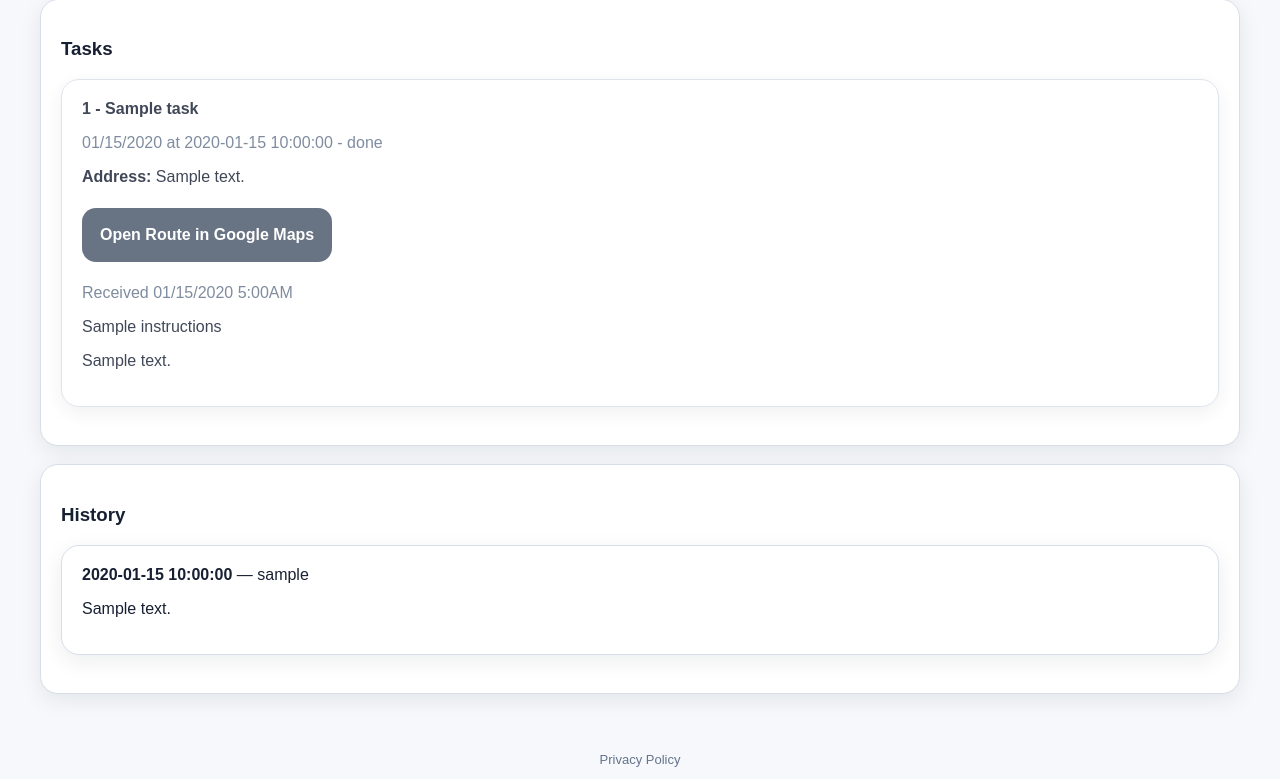
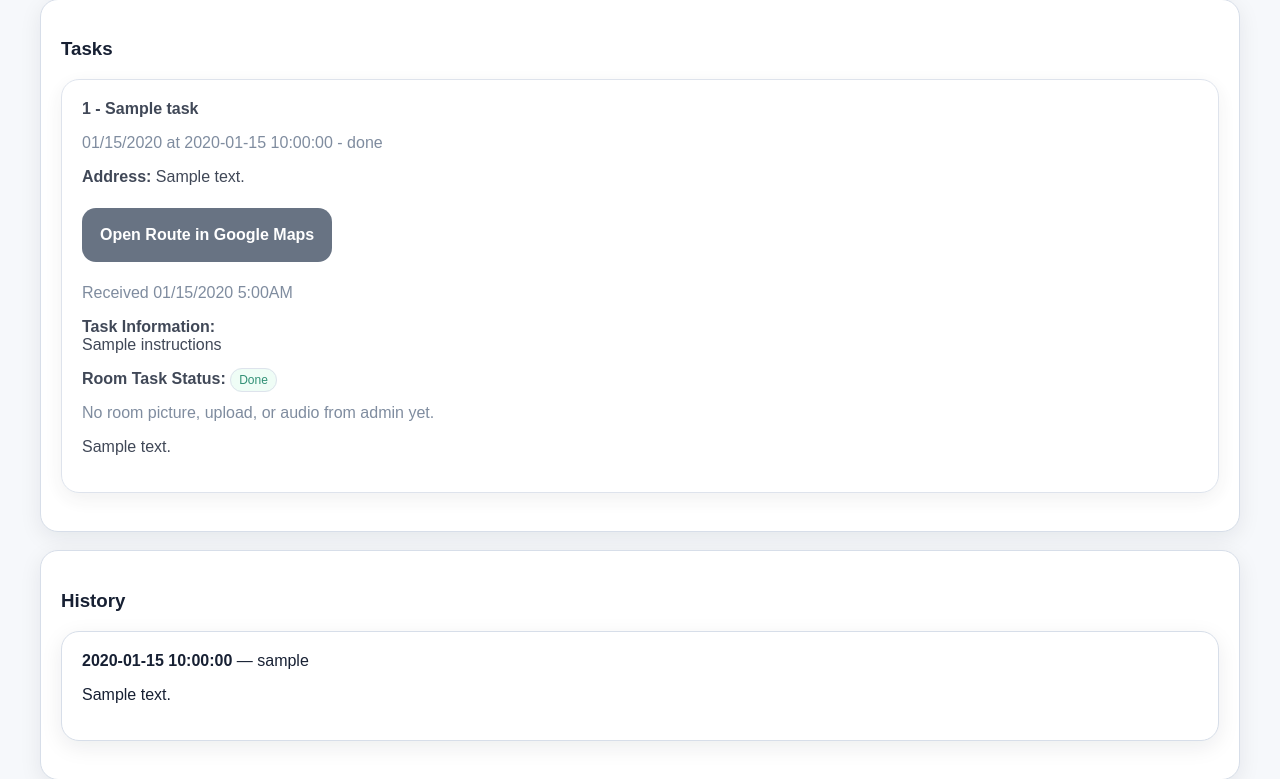
Before and after one commit to marcelode1/blueprint-room-log, a Flask app: template templates/mobile_room.html in a window 1280 px wide. Shown: the part 531-1310 px from the top of the page. Run offline with Flask 3, Linux system fonts and the light colour scheme; the template is opened without the code that fills it: most values are stand-ins (such as "Sample title", 1, 10 or a date in 2020); some libraries are stand-ins or nearby versions.

Commit message:
Add files via upload

```diff
--- a/templates/_task_media.html
+++ b/templates/_task_media.html
@@ -29,28 +29,8 @@
     {% endif %}
 {% endif %}
 
-{% set room_statuses = t.get('_room_statuses', []) %}
-{% if room_statuses and not suppress_task_room_checklist|default(false) %}
-    <div class="taskRoomChecklist">
-        <h4>Room Checklist</h4>
-        {% for status in room_statuses %}
-            <form method="post" action="{{ url_for('update_task_room_status', task_id=t.id, room_id=status.room_id) }}">
-                <input type="hidden" name="next" value="{{ request.full_path }}">
-                <span>{{ status.room_name }}</span>
-                <span class="taskRoomState {% if status.is_done %}done{% endif %}">{{ 'Done' if status.is_done else 'Open' }}</span>
-                <button type="submit" name="is_done" value="{{ '0' if status.is_done else '1' }}" class="btn-secondary">{{ 'Mark Open' if status.is_done else 'Mark Done' }}</button>
-            </form>
-        {% endfor %}
-    </div>
-{% endif %}
-
 <style>
 .taskMediaList{display:grid;gap:12px;margin:12px 0}
 .taskMediaItem{border:1px solid var(--border);border-radius:8px;padding:10px;background:rgba(255,255,255,.03)}
 .taskMediaComment{border:1px solid var(--border);border-radius:8px;padding:8px;margin-bottom:8px;background:rgba(14,165,233,.08)}
-.taskRoomChecklist{border-top:1px solid var(--border);margin-top:12px;padding-top:10px}
-.taskRoomChecklist form{display:grid;grid-template-columns:1fr auto auto;gap:8px;align-items:center;margin:8px 0}
-.taskRoomState{font-size:12px;border:1px solid var(--border);border-radius:999px;padding:4px 8px;color:#b45309;background:#fffbeb}
-.taskRoomState.done{color:#047857;background:#ecfdf5}
-@media(max-width:760px){.taskRoomChecklist form{grid-template-columns:1fr}.taskRoomChecklist button{width:100%}}
 </style>
--- a/templates/create_task.html
+++ b/templates/create_task.html
@@ -152,7 +152,8 @@
 .newSupplierModal.open{display:flex;align-items:flex-start;justify-content:center}
 .newSupplierDialog{background:var(--card);color:var(--text);border:1px solid var(--border);border-radius:12px;box-shadow:0 18px 60px rgba(0,0,0,.32);max-width:780px;width:100%;padding:18px}
 .modalActions{display:grid;grid-template-columns:1fr 1fr;gap:10px}
-@media(max-width:760px){.modalActions{grid-template-columns:1fr}.mainRoomField[data-supplier-mode="0"]{display:none}}
+.mainRoomField[data-supplier-mode="0"]{display:none}
+@media(max-width:760px){.modalActions{grid-template-columns:1fr}}
 </style>
 <script>
 (function(){
--- a/templates/mobile_room.html
+++ b/templates/mobile_room.html
@@ -27,12 +27,47 @@
             {% endif %}
             {% if t.accepted_at %}<p class="muted">Received {{ format_datetime(t.accepted_at) }}</p>{% endif %}
             {% set task_info = task_instruction_text(t) %}
-            {% if task_info %}<p>{{ task_info }}</p>{% endif %}
+            {% if task_info %}<p><strong>Task Information:</strong><br>{{ task_info }}</p>{% endif %}
             {% include "_supplier_task_info.html" %}
-            {% include "_task_media.html" %}
+            {% set room_state = namespace(done=false) %}
+            {% for status in t.get('_room_statuses', []) %}
+                {% if status.room_id == room.id and status.is_done %}
+                    {% set room_state.done = true %}
+                {% endif %}
+            {% endfor %}
+            <p><strong>Room Task Status:</strong> <span class="taskRoomState {% if room_state.done or t.status == 'done' %}done{% endif %}">{{ 'Done' if room_state.done or t.status == 'done' else 'Open' }}</span></p>
+            {% set room_media = task_room_attachments(t, room.id) %}
+            {% set media_state = namespace(has_photo=false) %}
+            {% if room_media %}
+                <div class="taskMediaList">
+                    {% for attachment in room_media %}
+                        <div class="taskMediaItem">
+                            {% if attachment.comment %}
+                                <div class="taskMediaComment"><strong>Comment:</strong> {{ attachment.comment }}</div>
+                            {% endif %}
+                            <p class="muted">
+                                {{ attachment.original_filename or 'Task file' }}
+                                {% if attachment.created_by_name %} - Added by {{ attachment.created_by_name }}{% endif %}
+                            </p>
+                            {% if attachment.file_type == 'photo' %}
+                                {% set media_state.has_photo = true %}
+                                <img class="photo" src="{{ url_for('storage_file', storage_path=attachment.storage_path) }}">
+                                {% if t.status != 'done' and not room_state.done and (is_main_admin() or t.assigned_user_id == session.get("user_id")) %}
+                                    {% set r = room %}
+                                    {% include "_mobile_room_completion_form.html" %}
+                                {% endif %}
+                            {% else %}
+                                <audio controls style="width:100%;margin-top:8px;"><source src="{{ url_for('storage_file', storage_path=attachment.storage_path) }}"></audio>
+                            {% endif %}
+                        </div>
+                    {% endfor %}
+                </div>
+            {% else %}
+                <p class="muted">No room picture, upload, or audio from admin yet.</p>
+            {% endif %}
             {% if is_main_admin() %}
             <a class="btn-link btn-secondary" href="{{ url_for('edit_task', task_id=t.id, next=request.full_path) }}">Edit Task</a>
-            <form {% if t.accepted_at %}class="desktop-only"{% endif %} method="post" action="{{ url_for('delete_task', task_id=t.id) }}" onsubmit="return confirm('{% if t.accepted_at %}This task was already received. Send a 6-digit delete PIN to your admin email?{% else %}Delete this task now? The worker has not received it yet.{% endif %}');">
+            <form class="desktop-only" method="post" action="{{ url_for('delete_task', task_id=t.id) }}" onsubmit="return confirm('{% if t.accepted_at %}This task was already received. Send a 6-digit delete PIN to your admin email?{% else %}Delete this task now? The worker has not received it yet.{% endif %}');">
                 <input type="hidden" name="next" value="{{ request.full_path }}">
                 <button type="submit" class="btn-danger">Delete Task</button>
             </form>
@@ -45,27 +80,9 @@
                 <button type="submit">Received</button>
             </form>
             {% endif %}
-            {% if t.status != 'done' and (t.accepted_at or is_main_admin()) and (is_main_admin() or t.assigned_user_id == session.get("user_id")) %}
-            <form method="post" enctype="multipart/form-data" action="{{ url_for('complete_task', task_id=t.id) }}">
-                {% if t.allow_comment %}
-                    <label>Completion Comment</label>
-                    <textarea name="completion_comment" id="taskComment{{ t.id }}" rows="3"></textarea>
-                    <button type="button" class="btn-secondary voiceTaskBtn" data-target="taskComment{{ t.id }}">Voice Comment</button>
-                {% endif %}
-                {% if t.require_picture or t.allow_picture_upload %}
-                    <label>Take Picture</label>
-                    <input name="completion_camera" class="annotatablePhoto" type="file" accept="image/*,.heic,.heif" capture="environment">
-                    {% if t.allow_picture_upload %}
-                    <label>Upload Picture</label>
-                    <input name="completion_photo" class="annotatablePhoto" type="file" accept="image/*,.heic,.heif">
-                    {% endif %}
-                {% endif %}
-                {% if t.allow_audio %}
-                    <label>Voice / Audio</label>
-                    <input name="completion_audio" type="file" accept="audio/*">
-                {% endif %}
-                <button type="submit">Mark Task Done</button>
-            </form>
+            {% if t.status != 'done' and not room_state.done and not media_state.has_photo and (is_main_admin() or t.assigned_user_id == session.get("user_id")) %}
+                {% set r = room %}
+                {% include "_mobile_room_completion_form.html" %}
             {% endif %}
             {% if t.completion_comment %}<p>{{ t.completion_comment }}</p>{% endif %}
             {% if t.completion_photo_file %}<img class="photo" src="{{ url_for('storage_file', storage_path=t.completion_photo_file) }}">{% endif %}
@@ -137,8 +154,20 @@
     {% endfor %}
 </div>
 <style>
-.taskDone{opacity:.82}.mobile-only-delete-note{display:block}.mobileRoomList{display:flex;flex-direction:column;gap:8px;max-height:420px;overflow-y:auto;overflow-x:hidden;padding-right:4px}.inventoryCheck{display:flex;gap:8px;align-items:center;border:1px solid var(--border);border-radius:8px;padding:10px;margin:8px 0;font-weight:800}.inventoryCheck input{width:auto;min-height:auto}.roomInventoryItem.inventory-available{border-left:8px solid #16a34a;background:#f0fdf4}.roomInventoryItem.inventory-used{border-left:8px solid #dc2626;background:#fef2f2}.roomInventoryItem.inventory-needs_purchase{border-left:8px solid #f59e0b;background:#fffbeb}#drawModal{display:none;position:fixed;inset:0;background:rgba(15,23,42,.92);z-index:800;padding:12px}#drawCanvas{width:100%;max-height:72vh;background:white;touch-action:none}.drawActions{display:flex;gap:8px}
+.taskDone{opacity:.82}.mobile-only-delete-note{display:block}.mobileRoomList{display:flex;flex-direction:column;gap:8px;max-height:420px;overflow-y:auto;overflow-x:hidden;padding-right:4px}.taskMediaList{display:grid;gap:12px;margin:12px 0}.taskMediaItem{border:1px solid var(--border);border-radius:8px;padding:10px;background:rgba(255,255,255,.03)}.taskMediaComment{border:1px solid var(--border);border-radius:8px;padding:8px;margin-bottom:8px;background:rgba(14,165,233,.08)}.taskRoomState{font-size:12px;border:1px solid var(--border);border-radius:999px;padding:4px 8px;color:#b45309;background:#fffbeb}.taskRoomState.done{color:#047857;background:#ecfdf5}.completionBlock{border:1px solid var(--border);border-radius:8px;padding:10px;margin:10px 0;background:rgba(255,255,255,.03)}.inventoryCheck{display:flex;gap:8px;align-items:center;border:1px solid var(--border);border-radius:8px;padding:10px;margin:8px 0;font-weight:800}.inventoryCheck input{width:auto;min-height:auto}.roomInventoryItem.inventory-available{border-left:8px solid #16a34a;background:#f0fdf4}.roomInventoryItem.inventory-used{border-left:8px solid #dc2626;background:#fef2f2}.roomInventoryItem.inventory-needs_purchase{border-left:8px solid #f59e0b;background:#fffbeb}#drawModal{display:none;position:fixed;inset:0;background:rgba(15,23,42,.92);z-index:800;padding:12px}#drawCanvas{width:100%;max-height:72vh;background:white;touch-action:none}.drawActions{display:flex;gap:8px}
 </style>
+<template id="completionBlockTemplate">
+    <div class="completionBlock">
+        <input type="hidden" name="completion_attachment_indexes" value="__INDEX__">
+        <label>Take Picture</label>
+        <input name="completion_attachment___INDEX___camera" class="annotatablePhoto" type="file" accept="image/*,.heic,.heif" capture="environment">
+        <label>Upload Picture</label>
+        <input name="completion_attachment___INDEX___photo" class="annotatablePhoto" type="file" accept="image/*,.heic,.heif">
+        <label>Voice / Audio</label>
+        <input name="completion_attachment___INDEX___audio" type="file" accept="audio/*">
+        <button type="button" class="btn-secondary removeCompletionBlock">Remove</button>
+    </div>
+</template>
 <div id="drawModal">
     <canvas id="drawCanvas"></canvas>
     <div class="drawActions">
@@ -148,10 +177,29 @@
     </div>
 </div>
 <script>
+document.addEventListener("click",event=>{
+    const addButton=event.target.closest(".addCompletionBlock");
+    if(addButton){
+        const form=addButton.closest(".mobileRoomCompletionForm");
+        const blocks=form&&form.querySelector(".completionBlocks");
+        const template=document.getElementById("completionBlockTemplate");
+        if(!form||!blocks||!template)return;
+        const nextIndex=parseInt(form.dataset.nextIndex||"1",10);
+        form.dataset.nextIndex=String(nextIndex+1);
+        const wrapper=document.createElement("div");
+        wrapper.innerHTML=template.innerHTML.split("__INDEX__").join(String(nextIndex)).trim();
+        blocks.appendChild(wrapper.firstElementChild);
+    }
+    const removeButton=event.target.closest(".removeCompletionBlock");
+    if(removeButton){
+        const block=removeButton.closest(".completionBlock");
+        if(block)block.remove();
+    }
+});
 function isHeicFile(file){const type=(file&&file.type?file.type:"").toLowerCase(),name=(file&&file.name?file.name:"").toLowerCase();return type.includes("heic")||type.includes("heif")||name.endsWith(".heic")||name.endsWith(".heif")}
 async function compressImageFile(file,maxSize=1600,quality=.78){if(!file||isHeicFile(file)||!file.type||!file.type.startsWith("image/"))return file;const bitmap=await createImageBitmap(file);let{width,height}=bitmap;const ratio=Math.min(1,maxSize/Math.max(width,height));width=Math.round(width*ratio);height=Math.round(height*ratio);const canvas=document.createElement("canvas");canvas.width=width;canvas.height=height;canvas.getContext("2d").drawImage(bitmap,0,0,width,height);const blob=await new Promise(r=>canvas.toBlob(r,"image/jpeg",quality));return blob?new File([blob],file.name.replace(/\.[^.]+$/,"")+"_compressed.jpg",{type:"image/jpeg"}):file}
 async function replaceWithCompressed(input){if(!input||!input.files||!input.files.length)return;const compressed=await compressImageFile(input.files[0]);const dt=new DataTransfer();dt.items.add(compressed);input.files=dt.files}
-document.querySelectorAll(".annotatablePhoto").forEach(el=>el.addEventListener("change",async()=>{await replaceWithCompressed(el);openDrawModal(el)}));
+document.addEventListener("change",async event=>{if(event.target&&event.target.classList&&event.target.classList.contains("annotatablePhoto")){await replaceWithCompressed(event.target);openDrawModal(event.target)}});
 let activePhotoInput=null,isDrawing=false,lastPoint=null;const drawModal=document.getElementById("drawModal"),drawCanvas=document.getElementById("drawCanvas"),drawCtx=drawCanvas.getContext("2d");
 function canvasPoint(e){const r=drawCanvas.getBoundingClientRect(),t=e.touches?e.touches[0]:e;return{x:(t.clientX-r.left)*(drawCanvas.width/r.width),y:(t.clientY-r.top)*(drawCanvas.height/r.height)}}
 function drawMove(e){if(!isDrawing)return;e.preventDefault();const p=canvasPoint(e);drawCtx.strokeStyle="#ef4444";drawCtx.lineWidth=Math.max(6,drawCanvas.width/180);drawCtx.lineCap="round";drawCtx.beginPath();drawCtx.moveTo(lastPoint.x,lastPoint.y);drawCtx.lineTo(p.x,p.y);drawCtx.stroke();lastPoint=p}
--- a/templates/tasks.html
+++ b/templates/tasks.html
@@ -111,7 +111,6 @@
             {% if room_tasks and (not selected_room_id or selected_room_id == r.id) %}
                 <div class="card mobileRoomTaskGroup">
                     <h3>{{ r.name }}</h3>
-                    <h4>Room Checklist</h4>
                     {% for t in room_tasks %}
                         {% set room_state = namespace(done=false) %}
                         {% for status in t.get('_room_statuses', []) %}
@@ -143,7 +142,7 @@
                                             {% if attachment.file_type == 'photo' %}
                                                 {% set media_state.has_photo = true %}
                                                 <img class="photo" src="{{ url_for('storage_file', storage_path=attachment.storage_path) }}">
-                                                {% if t.status != 'done' and not room_state.done and (t.accepted_at or is_main_admin()) and (is_main_admin() or t.assigned_user_id == session.get("user_id")) %}
+                                                {% if t.status != 'done' and not room_state.done and (is_main_admin() or t.assigned_user_id == session.get("user_id")) %}
                                                     {% include "_mobile_room_completion_form.html" %}
                                                 {% endif %}
                                             {% else %}
@@ -160,7 +159,7 @@
                                     <button type="submit">Received</button>
                                 </form>
                             {% endif %}
-                            {% if t.status != 'done' and not room_state.done and not media_state.has_photo and (t.accepted_at or is_main_admin()) and (is_main_admin() or t.assigned_user_id == session.get("user_id")) %}
+                            {% if t.status != 'done' and not room_state.done and not media_state.has_photo and (is_main_admin() or t.assigned_user_id == session.get("user_id")) %}
                                 {% include "_mobile_room_completion_form.html" %}
                             {% endif %}
                         </div>
```
